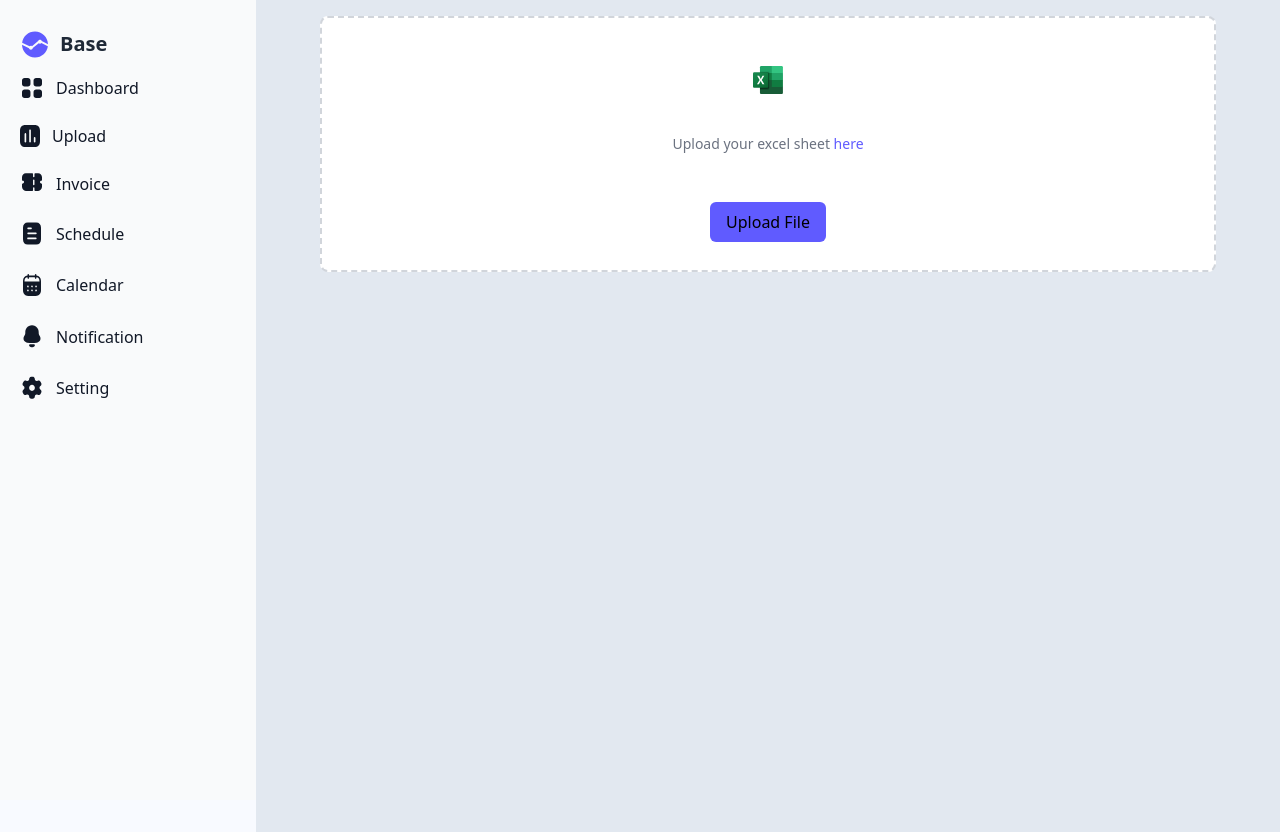
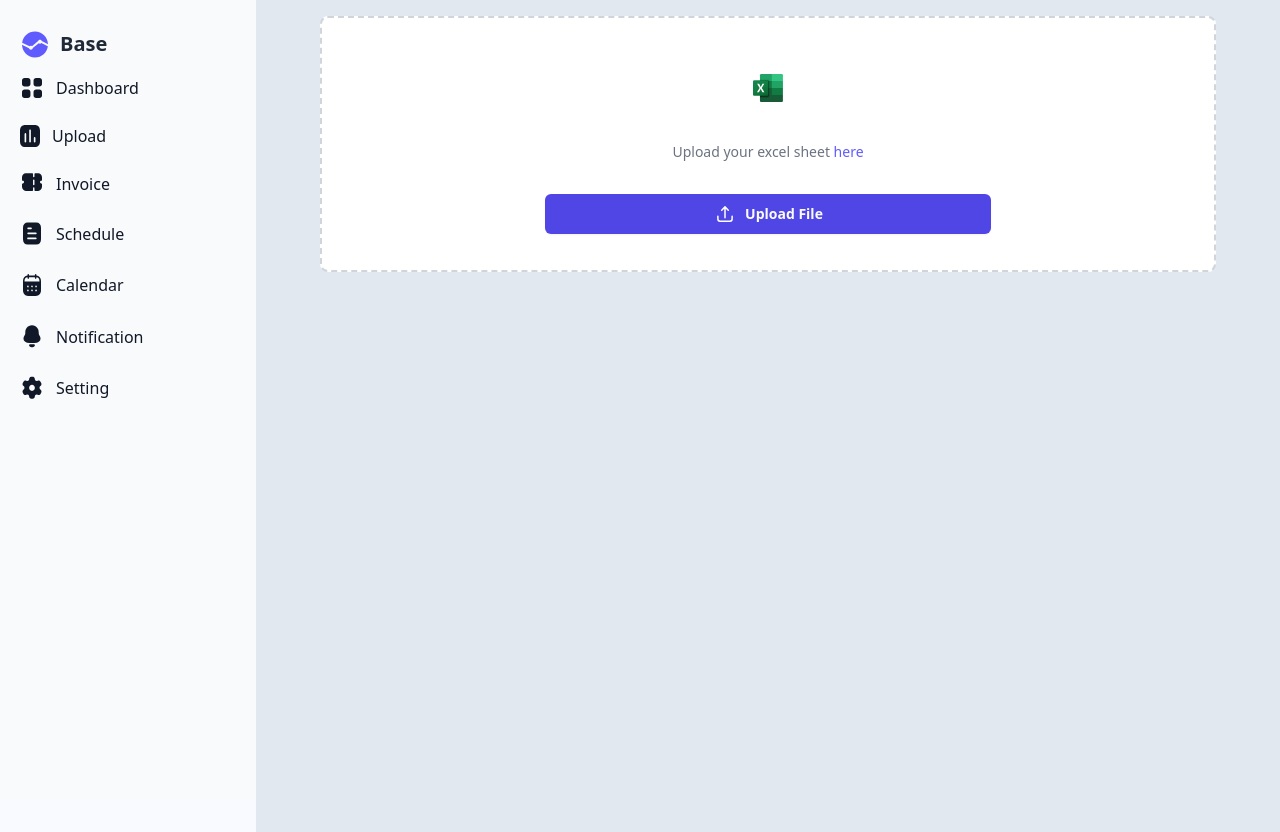
Before and after one commit to NehaNihar12/openInApp, a React (Vite) app: page /home/upload in a window 1280 px wide. Built offline with nearby package versions, Linux system fonts and the light colour scheme.

Commit message:
Added spinner

```diff
--- a/src/components/Button.jsx
+++ b/src/components/Button.jsx
@@ -28,7 +28,7 @@ const Button = ({
 
   return (
     <button
-      className={buttonStyles}
+      className={`${buttonStyles} flex w-3/6 justify-center rounded-md bg-indigo-600 px-3 py-1.5 text-sm font-semibold leading-6 text-white-ghost shadow-sm hover:bg-indigo-500 focus-visible:outline focus-visible:outline-2 focus-visible:outline-offset-2 focus-visible:outline-indigo-600 ${isLoading ? 'opacity-50 cursor-not-allowed' : ''}`}
       onClick={onClick}
       disabled={disabled}
       {...props}
--- a/src/pages/upload/index.jsx
+++ b/src/pages/upload/index.jsx
@@ -68,14 +68,22 @@ const Upload = () => {
           accept=".csv"
           class="hidden"
         />
-        <button
+        <Button
+          onClick={handleButtonClick}
+          isLoading={isLoading}
+          disabled={isLoading ? true : false}
+          icon={!isLoading?<UploadIcon />:null}
+        >
+          {" "}
+          {!isLoading ? "Upload File" : ""}
+        </Button>
+        {/* <button
         onClick={handleButtonClick}
         className={`mt-4 px-4 py-2 bg-blue-primary text-white rounded-md hover:bg-blue-dark focus:outline-none focus:shadow-outline-blue active:bg-blue-darker ${isLoading ? 'opacity-50 cursor-not-allowed' : ''}`}
       >
         {isLoading ? 'Uploading...' : 'Upload File'}
-      </button>
+      </button> */}
       </label>
-
 
       {/* Display the table if there is data */}
       {tableData ? <Table data={tableData} setData={setTableData} /> : null}
```
